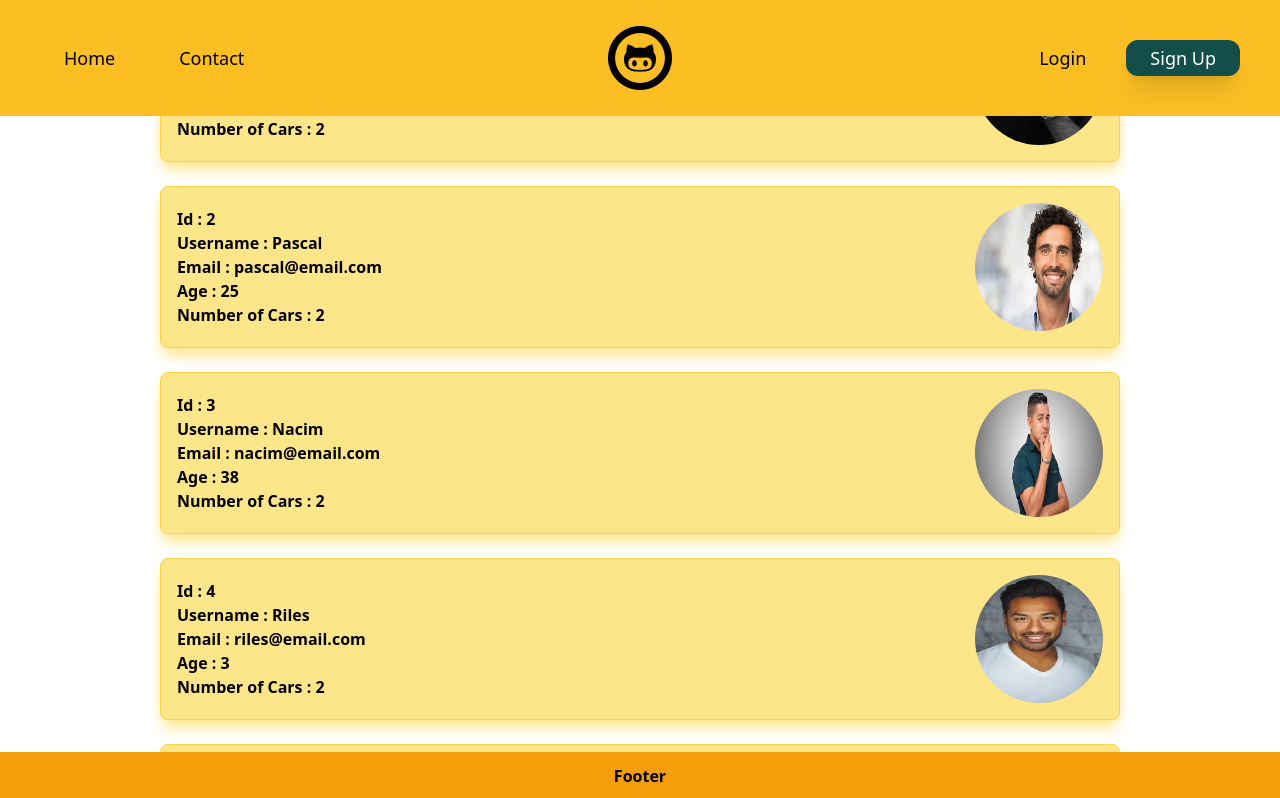
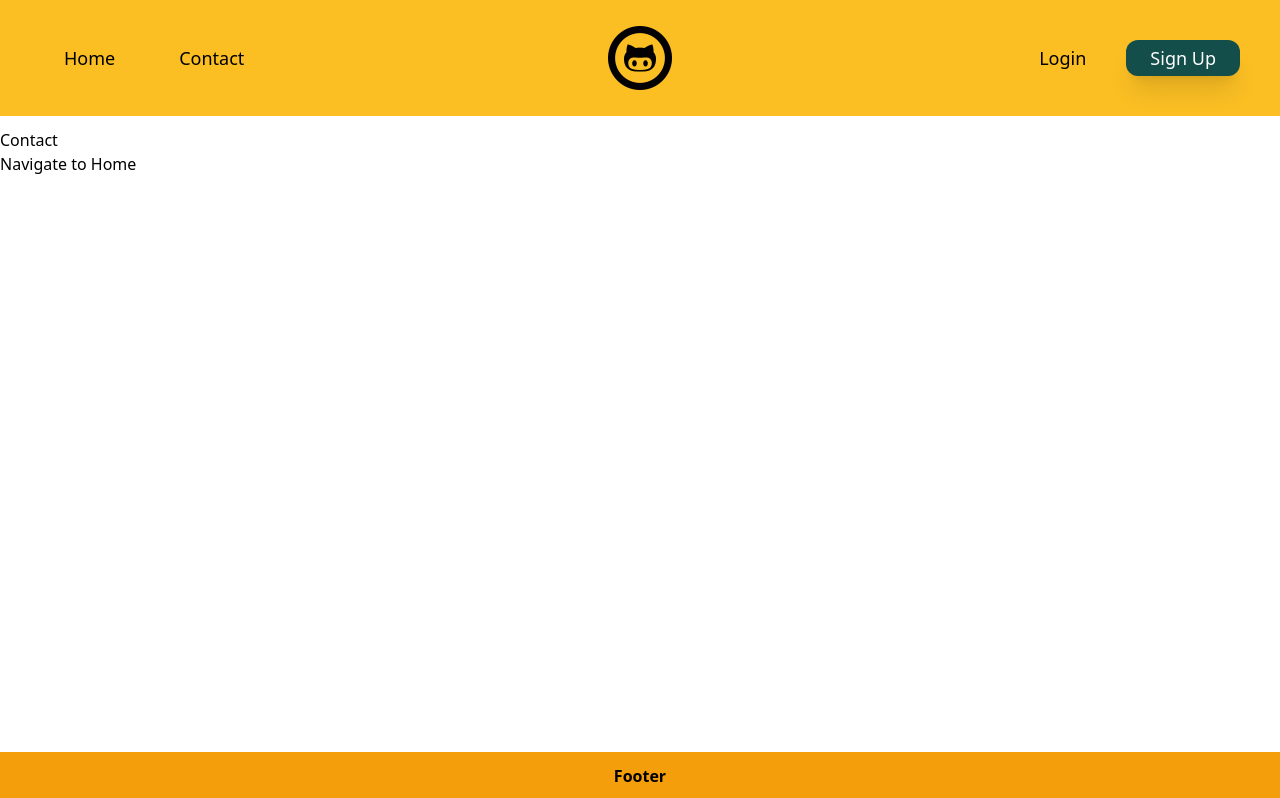
Before and after one commit to nacim84/cars-app, a React (Vite) app in the folder react-ts-app/: page /contact in a window 1280 px wide. Shown: the top 798 px of the page. Built offline with nearby package versions, Linux system fonts and the light colour scheme.

Commit message:
Use useNavigate() Hook

```diff
--- a/react-ts-app/src/CarsApp.tsx
+++ b/react-ts-app/src/CarsApp.tsx
@@ -1,5 +1,8 @@
 import { FC } from "react";
 import { BrowserRouter as Router, Link, Route, Routes } from "react-router-dom";
+import { Contact } from "./pages/contact/Contact";
+import { CreateCar } from "./pages/create-car/CreateCar";
+import { CreateUser } from "./pages/create-user/CreateUser";
 import { NotFound404 } from "./pages/Error/NotFound404";
 import { Home } from "./pages/home/Home";
 import { Layout } from "./shared/layouts/Layout";
@@ -8,17 +11,6 @@ export const CarsApp: FC = () => {
   return (
     <>
       <Router>
-        <Routes>
-          <Route path="/" element={<Home />} />
-          <Route path="/contact" element={<Home />} />
-          <Route path="/log-in" element={<Home />} />
-          <Route path="/log-out" element={<Home />} />
-          <Route path="/sign-up" element={<Home />} />
-          <Route path="/users/create" element={<Home />} />
-          <Route path="/cars/create" element={<Home />} />
-          <Route path="/users/:id" element={<Home />} />
-          <Route path="*" element={<NotFound404 />} />
-        </Routes>
         <Layout />
       </Router>
     </>
--- /dev/null
+++ b/react-ts-app/src/pages/contact/Contact.tsx
@@ -0,0 +1,15 @@
+import React from "react";
+import { useNavigate } from "react-router-dom";
+
+type Props = {};
+
+export const Contact = (props: Props) => {
+  const navigate = useNavigate();
+  return (
+    <div>
+      <p>Contact</p>
+
+      <button onClick={() => navigate("/home")}>Navigate to Home</button>
+    </div>
+  );
+};
--- /dev/null
+++ b/react-ts-app/src/pages/create-car/CreateCar.tsx
@@ -0,0 +1,7 @@
+import React from "react";
+
+type Props = {};
+
+export const CreateCar = (props: Props) => {
+  return <div>CreateCar</div>;
+};
--- /dev/null
+++ b/react-ts-app/src/pages/create-user/CreateUser.tsx
@@ -0,0 +1,7 @@
+import React from "react";
+
+type Props = {};
+
+export const CreateUser = (props: Props) => {
+  return <div>CreateUser</div>;
+};
--- /dev/null
+++ b/react-ts-app/src/pages/update-cars/UpdateCar.tsx
@@ -0,0 +1,7 @@
+import React from "react";
+
+type Props = {};
+
+export const UpdateCar = (props: Props) => {
+  return <div>UpdateCar</div>;
+};
--- a/react-ts-app/src/shared/layouts/main-area/MainArea.tsx
+++ b/react-ts-app/src/shared/layouts/main-area/MainArea.tsx
@@ -1,10 +1,16 @@
 import { FC } from "react";
+import { Route, Routes } from "react-router-dom";
+import { Contact } from "../../../pages/contact/Contact";
+import { CreateCar } from "../../../pages/create-car/CreateCar";
+import { CreateUser } from "../../../pages/create-user/CreateUser";
+import { NotFound404 } from "../../../pages/Error/NotFound404";
 import { Home } from "../../../pages/home/Home";
+import { RouterOutlet } from "./RouterOutlet";
 
 export const MainArea: FC = () => {
   return (
     <div className="mt-32 mb-20">
-      <Home />
+      <RouterOutlet />
     </div>
   );
 };
--- /dev/null
+++ b/react-ts-app/src/shared/layouts/main-area/RouterOutlet.tsx
@@ -0,0 +1,23 @@
+import { FC } from "react";
+import { Route, Routes } from "react-router-dom";
+import { Contact } from "../../../pages/contact/Contact";
+import { CreateCar } from "../../../pages/create-car/CreateCar";
+import { CreateUser } from "../../../pages/create-user/CreateUser";
+import { NotFound404 } from "../../../pages/Error/NotFound404";
+import { Home } from "../../../pages/home/Home";
+import { UpdateCar } from "../../../pages/update-cars/UpdateCar";
+
+export const RouterOutlet: FC = () => (
+  <Routes>
+    <Route path="/" element={<Home />} />
+    <Route path="/contact" element={<Contact />} />
+    {/* <Route path="/log-in" element={<SingIn />} /> */}
+    {/* <Route path="/log-out" element={<Home />} /> */}
+    {/* <Route path="/sign-up" element={<Home />} /> */}
+    <Route path="/users/create" element={<CreateUser />} />
+    <Route path="/cars/create" element={<CreateCar />} />
+    <Route path="/cars/update" element={<UpdateCar />} />
+    {/* <Route path="/users/:id" element={<Home />} /> */}
+    <Route path="*" element={<NotFound404 />} />
+  </Routes>
+);
```
